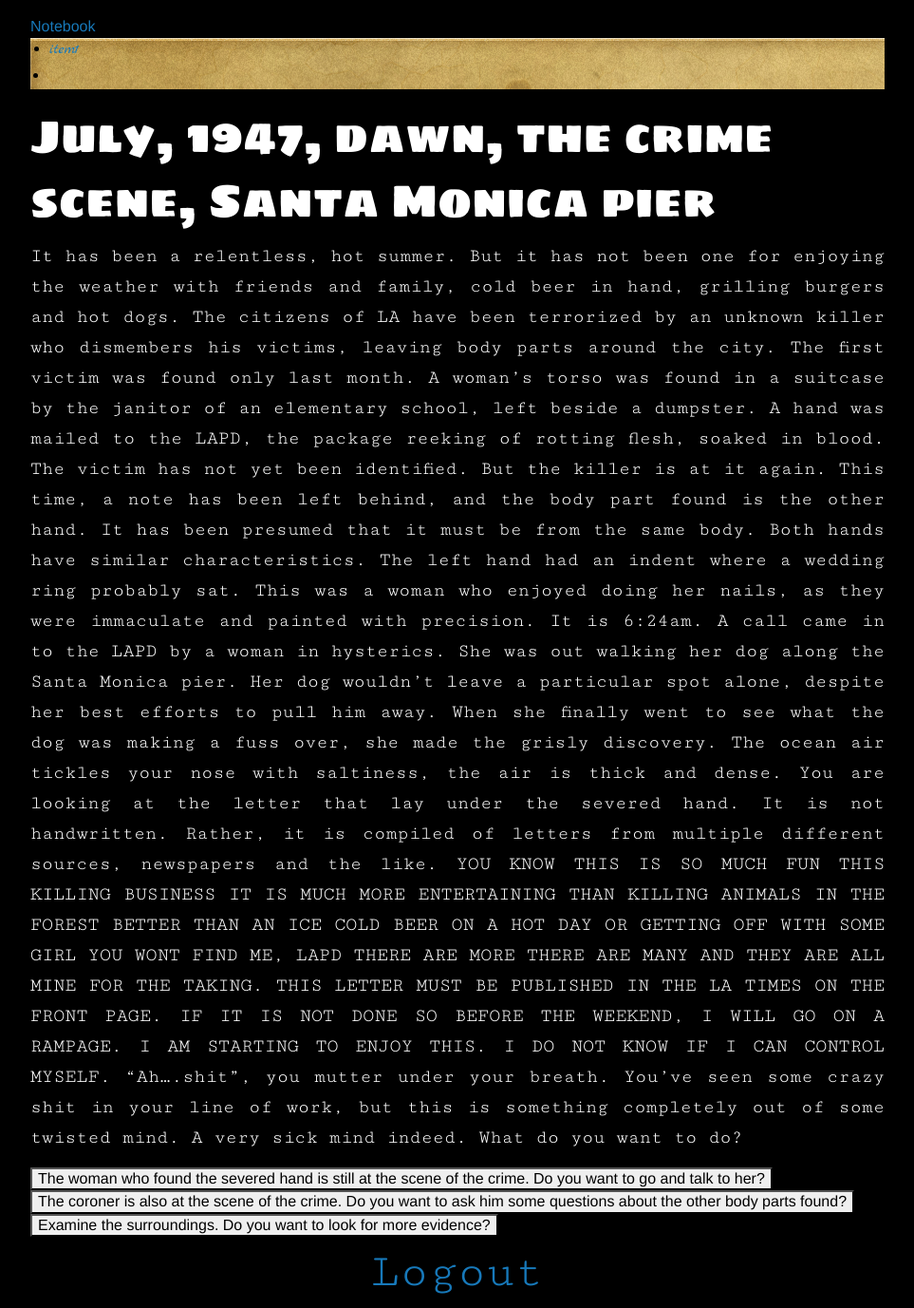
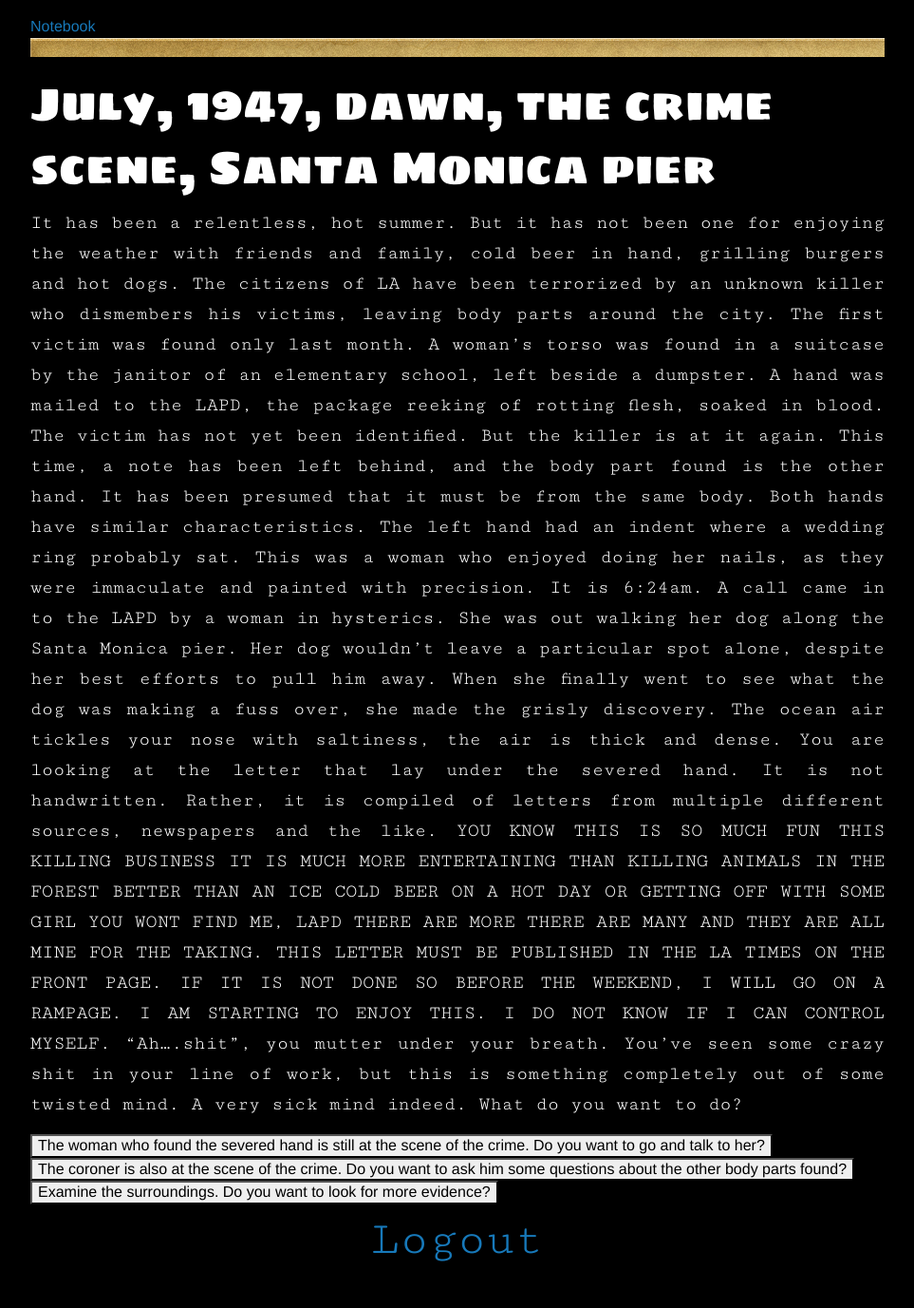
Before and after one commit to AndrewDESmith/PsychoAdventureRedux, a Rails app: page /scenes/1 in a window 1280 px wide. Shown: the whole page at 95% size, without its empty margins (158-1121 px from the left). After the commit the page ends 1328 px from the top, so only its background shows below. Run offline with Rails 7, Linux system fonts and the light colour scheme; the visitor is signed in with stand-in values (Sample User, id 1); data comes from the database, SQL or seed files in the repository; style sheets or scripts are compiled from the project's sources; parts of the project's set-up code (start-up, migrations or seed data) failed here and were passed over; some libraries are stand-ins or nearby versions.

Commit message:
Styled the notebook, set min-height to 650px

```diff
--- a/app/assets/stylesheets/foundation_and_overrides.scss
+++ b/app/assets/stylesheets/foundation_and_overrides.scss
@@ -697,7 +697,7 @@ $magellan-padding: 0 !important;
 // $tabbar-header-margin: 0;
 
 // Off Canvas Menu Variables
-// $off-canvas-width: rem-calc(250);
+ $off-canvas-width: rem-calc(800);
 // $off-canvas-bg: #333;
 
 // Off Canvas Menu List Variables
--- a/app/assets/stylesheets/scenes.css.scss
+++ b/app/assets/stylesheets/scenes.css.scss
@@ -1,9 +1,18 @@
-div {
+div.container{
+	min-height: 650px;
+}
+
+div.off-canvas-wrap {
 	color: #ffffff;
+	min-height: 650px;
 }
 
 h1 {
 	color: #ffffff;
+}
+
+div.inner-wrap{
+	min-height: 650px;
 }
 
 aside.right-off-canvas-menu {
@@ -12,4 +21,7 @@ aside.right-off-canvas-menu {
 	font-style: normal;
 	font-weight: 400;
 	color: #000000;
+	padding-left: 40px;
+	padding-top: 20px;
+	min-height: 100%;
 }
--- a/app/views/scenes/show.html.erb
+++ b/app/views/scenes/show.html.erb
@@ -7,13 +7,9 @@
     <!-- Off Canvas Menu -->
     <aside class="right-off-canvas-menu">
         <!-- whatever you want goes here -->
-        <ul>
-          <li><a href="#">item1</a></li>
-          <li class="notebook-entries"><% @clue_scenes.each do |clue_scene| %>
-      			<%= clue_scene.notebook_entry %>
+        <ul class="notebook-entries"><% @clue_scenes.each do |clue_scene| %>
+      			<li><%= clue_scene.notebook_entry %></li>
     		  <% end %>
-    	</li>
-
         </ul>
     </aside>
 
```
Lines whose indentation alone changed are shown as unchanged.
